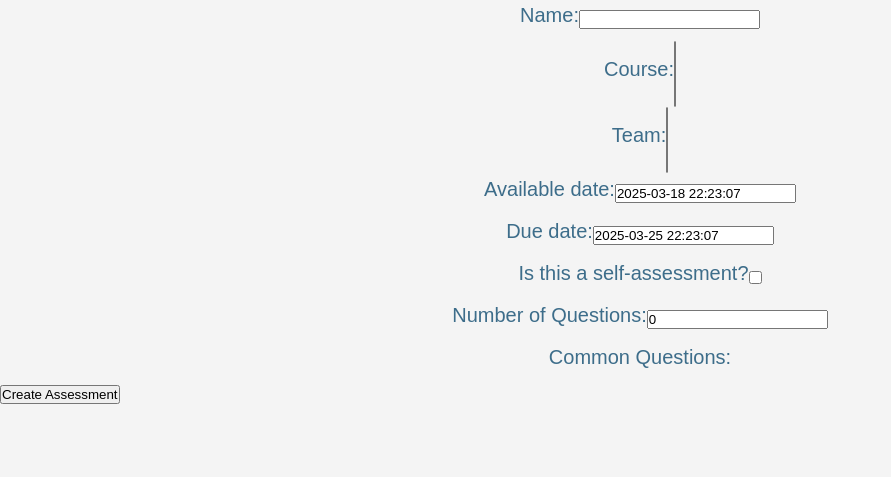
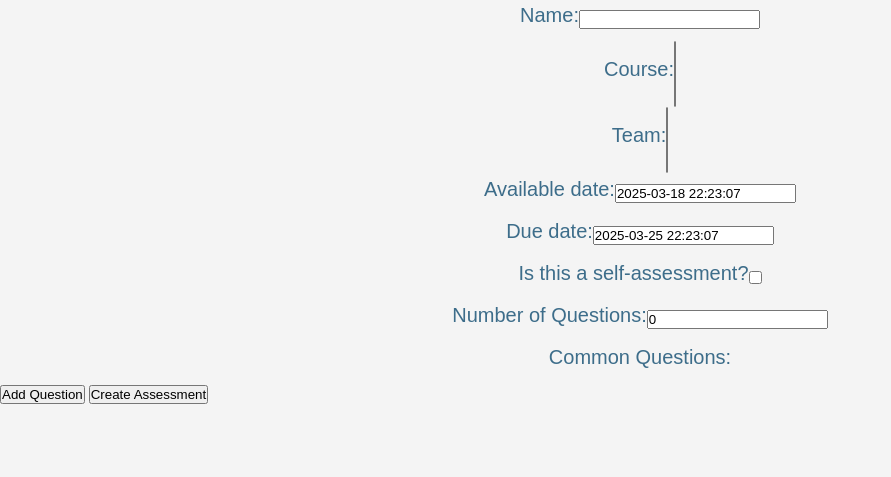
Before and after one commit to CSCI3356-Spring2025/404-Brain-not-Found, a Django app: page /create_assessment in a window 1280 px wide. Shown: the part 46-523 px from the top of the page, without its empty margins (0-891 px from the left). Run offline with Django 5.2, Linux system fonts and the light colour scheme; the visitor is signed in with stand-in values (Sample User, id 1); data that the repository does not hold is empty; some web fonts are replaced.

Commit message:
Added javascript for dynamic add question button

```diff
--- a/PeerConnect/forms.py
+++ b/PeerConnect/forms.py
@@ -49,4 +49,19 @@ class AssessmentForm(forms.ModelForm):
         self.fields["num_questions"].label = "Number of Questions"
         num_questions = self.initial.get("num_questions", 0)
         for i in range(num_questions):
-            self.fields[f"question_{i}"] = forms.CharField(max_length=255, label=f"Question {i+1}")
+            self.fields[f"question_{i}_text"] = forms.CharField(max_length=255, label=f"Question {i+1}")
+            self.fields[f"question_{i}_type"] = forms.ModelChoiceField(queryset=QuestionType.objects.all(), label=f"Question {i+1} Type")
+
+    def save_questions(self, assessment):
+        num_questions = self.cleaned.data.get('num_questions')
+        for i in range(num_questions):
+            text = self.cleaned_data.get(f"question_{i}_text")
+            question_type = self.cleaned_data.get(f"question_{i}_type")
+
+            question = Question.objects.create(
+                assessment=assessment,
+                text=text,
+                order=i + 1,
+                question_type=question_type
+            )
+            question.save()
--- a/PeerConnect/templates/PeerConnect/create_assessment.html
+++ b/PeerConnect/templates/PeerConnect/create_assessment.html
@@ -1,11 +1,22 @@
 {% extends 'base.html' %}
 
 {% block content %}
+{% load static %}
+
     <h1>Create a New Assessment</h1>
     <form method="POST" action="{% url 'create_assessment' %}">
         {% csrf_token %}
         {{ form.as_p }}
 
+        <div id="questions-container">
+
+        </div>
+
+        <button type="button" id="add-question">Add Question</button>
+
         <button type="submit">Create Assessment</button>
     </form>
+
+    <script src="{% static 'my_app/questions.js' %}"></script>
+
 {% endblock %}
```
Also changed, not shown: PeerConnect/static/styles/PeerConnect/questions.js (added, +11 -0 lines).
